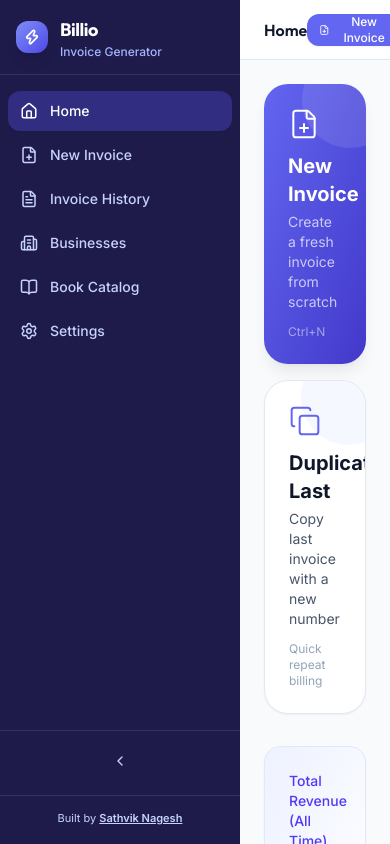
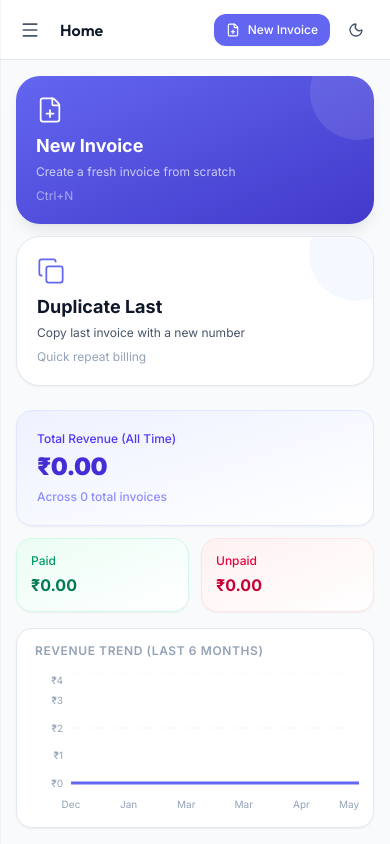
Before and after one commit to Sathvik-Nagesh/Billio, a React (Vite) app: page /invoice/new in a window 390 px wide. Built offline with nearby package versions, Linux system fonts and the light colour scheme; a web font is replaced by a local one.

Commit message:
feat: add core application layout, pages, and invoice management components

```diff
--- a/src/components/invoice/InvoiceForm.tsx
+++ b/src/components/invoice/InvoiceForm.tsx
@@ -300,8 +300,8 @@ export function InvoiceForm() {
           </div>
         </CardHeader>
         <CardContent className="px-2">
-          <div className="overflow-visible">
-            <table className="w-full min-w-[500px]">
+          <div className="table-responsive-container overflow-x-auto pb-1">
+            <table className="w-full min-w-[480px]">
               <thead>
                 <tr className="border-b border-[var(--color-border)]">
                   <th className="py-2 px-2 text-left text-xs font-medium text-[var(--color-text-muted)] w-8">#</th>
--- a/src/components/layout/AppLayout.tsx
+++ b/src/components/layout/AppLayout.tsx
@@ -23,18 +23,19 @@ function getTitle(pathname: string): string {
 export function AppLayout({ children }: { children: React.ReactNode }) {
   const location = useLocation();
   const title = getTitle(location.pathname);
+  const [mobileOpen, setMobileOpen] = React.useState(false);
 
   return (
     <>
       <Toaster position="top-right" richColors />
-      <div className="flex h-screen w-screen overflow-hidden bg-[var(--color-surface-secondary)]">
-        <Sidebar />
-      <div className="flex flex-col flex-1 overflow-hidden min-w-0">
-        <Header title={title} />
-        <main className="flex-1 overflow-hidden">
-          {children}
-        </main>
-      </div>
+      <div className="flex h-screen w-full overflow-hidden bg-[var(--color-surface-secondary)] relative">
+        <Sidebar mobileOpen={mobileOpen} onMobileClose={() => setMobileOpen(false)} />
+        <div className="flex flex-col flex-1 overflow-hidden min-w-0 w-full">
+          <Header title={title} onMobileMenuToggle={() => setMobileOpen(prev => !prev)} />
+          <main className="flex-1 overflow-hidden relative">
+            {children}
+          </main>
+        </div>
       </div>
     </>
   );
--- a/src/components/layout/Header.tsx
+++ b/src/components/layout/Header.tsx
@@ -1,15 +1,16 @@
 import React from 'react';
 import { useNavigate } from 'react-router-dom';
-import { Moon, Sun, FilePlus, ChevronDown } from 'lucide-react';
+import { Moon, Sun, FilePlus, Menu } from 'lucide-react';
 import { useThemeStore } from '@/stores/useThemeStore';
 import { useBusinessStore } from '@/stores/useBusinessStore';
-import { Button, Select } from '@/components/ui';
+import { Button } from '@/components/ui';
 
 interface HeaderProps {
   title: string;
+  onMobileMenuToggle?: () => void;
 }
 
-export function Header({ title }: HeaderProps) {
+export function Header({ title, onMobileMenuToggle }: HeaderProps) {
   const { mode, toggleMode } = useThemeStore();
   const { businesses, activeBusiness, setActiveBusiness } = useBusinessStore();
   const navigate = useNavigate();
@@ -17,22 +18,32 @@ export function Header({ title }: HeaderProps) {
   return (
     <header
       id="app-header"
-      className="flex items-center justify-between px-6 py-3 bg-[var(--color-surface)] border-b border-[var(--color-border)] no-print shrink-0 h-[60px]"
+      className="flex items-center justify-between px-4 sm:px-6 py-3 bg-[var(--color-surface)] border-b border-[var(--color-border)] no-print shrink-0 h-[60px]"
     >
-      <h1 className="text-base font-semibold text-[var(--color-text-primary)] font-display">
-        {title}
-      </h1>
+      <div className="flex items-center gap-3 min-w-0">
+        <button
+          onClick={onMobileMenuToggle}
+          className="md:hidden p-2 -ml-1 rounded-lg text-[var(--color-text-secondary)] hover:bg-[var(--color-surface-tertiary)] hover:text-[var(--color-text-primary)] transition-all cursor-pointer"
+          aria-label="Open menu"
+        >
+          <Menu size={20} />
+        </button>
 
-      <div className="flex items-center gap-3">
+        <h1 className="text-base font-semibold text-[var(--color-text-primary)] font-display truncate">
+          {title}
+        </h1>
+      </div>
+
+      <div className="flex items-center gap-2 sm:gap-3">
         {/* Business Selector */}
         {businesses.length > 0 && (
-          <div className="flex items-center gap-2">
-            <span className="text-xs text-[var(--color-text-muted)] hidden sm:block">Business:</span>
+          <div className="flex items-center gap-2 max-w-[140px] sm:max-w-xs">
+            <span className="text-xs text-[var(--color-text-muted)] hidden md:block">Business:</span>
             <select
               id="header-business-selector"
               value={activeBusiness?.id ?? ''}
               onChange={(e) => setActiveBusiness(e.target.value)}
-              className="h-8 pl-3 pr-8 rounded-lg border border-[var(--color-border)] bg-[var(--color-surface-secondary)] text-sm text-[var(--color-text-primary)] focus:outline-none focus:ring-2 focus:ring-[var(--color-primary)] focus:border-transparent transition-all cursor-pointer"
+              className="h-8 pl-2 pr-6 sm:pl-3 sm:pr-8 rounded-lg border border-[var(--color-border)] bg-[var(--color-surface-secondary)] text-xs sm:text-sm text-[var(--color-text-primary)] focus:outline-none focus:ring-2 focus:ring-[var(--color-primary)] focus:border-transparent transition-all cursor-pointer truncate"
             >
               {businesses.map(biz => (
                 <option key={biz.id} value={biz.id}>{biz.name}</option>
@@ -56,7 +67,7 @@ export function Header({ title }: HeaderProps) {
         <button
           id="theme-toggle"
           onClick={toggleMode}
-          className="h-9 w-9 rounded-lg flex items-center justify-center text-[var(--color-text-secondary)] hover:bg-[var(--color-surface-tertiary)] hover:text-[var(--color-text-primary)] transition-all duration-150"
+          className="h-9 w-9 rounded-lg flex items-center justify-center text-[var(--color-text-secondary)] hover:bg-[var(--color-surface-tertiary)] hover:text-[var(--color-text-primary)] transition-all duration-150 cursor-pointer"
           title={mode === 'light' ? 'Switch to dark mode' : 'Switch to light mode'}
         >
           {mode === 'light' ? <Moon size={16} /> : <Sun size={16} />}
--- a/src/components/layout/Sidebar.tsx
+++ b/src/components/layout/Sidebar.tsx
@@ -1,8 +1,8 @@
 import React from 'react';
-import { NavLink, useNavigate } from 'react-router-dom';
+import { NavLink } from 'react-router-dom';
 import {
   Home, FilePlus, FileText, Building2, Settings, BookOpen,
-  ChevronLeft, ChevronRight, Zap
+  ChevronLeft, ChevronRight, Zap, X
 } from 'lucide-react';
 import { useAppStore } from '@/stores/useAppStore';
 import { useBusinessStore } from '@/stores/useBusinessStore';
@@ -17,32 +17,60 @@ const navItems = [
   { to: '/settings', icon: Settings, label: 'Settings', id: 'nav-settings' },
 ];
 
-export function Sidebar() {
+interface SidebarProps {
+  mobileOpen?: boolean;
+  onMobileClose?: () => void;
+}
+
+export function Sidebar({ mobileOpen = false, onMobileClose }: SidebarProps) {
   const { sidebarCollapsed, toggleSidebar } = useAppStore();
   const { activeBusiness } = useBusinessStore();
 
   return (
+    <>
+      {/* Mobile Backdrop Overlay */}
+      {mobileOpen && (
+        <div
+          className="fixed inset-0 bg-black/60 backdrop-blur-xs z-40 md:hidden transition-opacity animate-fade-in"
+          onClick={onMobileClose}
+          aria-hidden="true"
+        />
+      )}
+
       <aside
         id="app-sidebar"
-      className={`flex flex-col h-full bg-[var(--color-sidebar)] transition-all duration-300 ease-in-out relative z-30 no-print ${
-        sidebarCollapsed ? 'w-16' : 'w-60'
-      }`}
+        className={`flex flex-col h-full bg-[var(--color-sidebar)] transition-all duration-300 ease-in-out z-50 no-print
+          fixed inset-y-0 left-0 md:static
+          ${mobileOpen ? 'translate-x-0 w-64 shadow-2xl' : '-translate-x-full md:translate-x-0'}
+          ${sidebarCollapsed ? 'md:w-16' : 'md:w-60'}
+        `}
       >
-      {/* Logo */}
-      <div className="flex items-center gap-3 px-4 py-4 border-b border-white/10">
+        {/* Logo & Mobile Close */}
+        <div className="flex items-center justify-between px-4 py-4 border-b border-white/10">
+          <div className="flex items-center gap-3">
             <div className="w-8 h-8 rounded-lg bg-gradient-to-br from-[var(--color-primary-400)] to-[var(--color-primary-600)] flex items-center justify-center flex-shrink-0 shadow-lg">
               <Zap size={16} className="text-white" strokeWidth={2.5} />
             </div>
-        {!sidebarCollapsed && (
+            {(!sidebarCollapsed || mobileOpen) && (
               <div className="animate-fade-in">
                 <span className="text-white font-bold text-lg tracking-tight font-display">Billio</span>
                 <div className="text-xs text-[var(--color-primary-300)] font-medium leading-none mt-0.5">Invoice Generator</div>
               </div>
             )}
           </div>
+          {mobileOpen && (
+            <button
+              onClick={onMobileClose}
+              className="md:hidden p-1.5 rounded-lg text-white/70 hover:text-white hover:bg-white/10 transition-colors"
+              aria-label="Close menu"
+            >
+              <X size={20} />
+            </button>
+          )}
+        </div>
 
         {/* Active Business Badge */}
-      {!sidebarCollapsed && activeBusiness && (
+        {(!sidebarCollapsed || mobileOpen) && activeBusiness && (
           <div className="mx-3 mt-3 px-3 py-2 rounded-lg bg-white/5 border border-white/10 animate-fade-in">
             <div className="text-xs text-[var(--color-sidebar-text)] font-medium truncate leading-none mb-0.5">Active Business</div>
             <div className="text-sm text-white font-semibold truncate">{activeBusiness.name}</div>
@@ -51,13 +79,16 @@ export function Sidebar() {
 
         {/* Navigation */}
         <nav className="flex-1 px-2 py-4 space-y-1 overflow-y-auto">
-        {navItems.map(({ to, icon: Icon, label, id }) => (
-          sidebarCollapsed ? (
+          {navItems.map(({ to, icon: Icon, label, id }) => {
+            const isCollapsedOnDesktop = sidebarCollapsed && !mobileOpen;
+
+            return isCollapsedOnDesktop ? (
               <Tooltip key={to} content={label}>
                 <NavLink
                   to={to}
                   id={id}
                   end={to === '/'}
+                  onClick={onMobileClose}
                   className={({ isActive }) =>
                     `flex items-center justify-center h-10 w-10 mx-auto rounded-lg transition-all duration-150 ${
                       isActive
@@ -75,6 +106,7 @@ export function Sidebar() {
                 to={to}
                 id={id}
                 end={to === '/'}
+                onClick={onMobileClose}
                 className={({ isActive }) =>
                   `flex items-center gap-3 h-10 px-3 rounded-lg transition-all duration-150 text-sm font-medium ${
                     isActive
@@ -86,12 +118,12 @@ export function Sidebar() {
                 <Icon size={18} className="flex-shrink-0" />
                 <span className="animate-fade-in truncate">{label}</span>
               </NavLink>
-          )
-        ))}
+            );
+          })}
         </nav>
 
-      {/* Collapse Toggle */}
-      <div className="px-2 pb-4 border-t border-white/10 pt-3">
+        {/* Collapse Toggle (Desktop only) */}
+        <div className="hidden md:block px-2 pb-4 border-t border-white/10 pt-3">
           <button
             onClick={toggleSidebar}
             id="sidebar-toggle"
@@ -101,8 +133,9 @@ export function Sidebar() {
             {sidebarCollapsed ? <ChevronRight size={16} /> : <ChevronLeft size={16} />}
           </button>
         </div>
+
         {/* Built By */}
-      {!sidebarCollapsed && (
+        {(!sidebarCollapsed || mobileOpen) && (
           <div className="px-4 pb-4 pt-2 text-center animate-fade-in border-t border-white/10 mt-auto">
             <a
               href="https://www.instagram.com/sathvik_nagesh/"
@@ -115,5 +148,6 @@ export function Sidebar() {
           </div>
         )}
       </aside>
+    </>
   );
 }
--- a/src/index.css
+++ b/src/index.css
@@ -81,12 +81,20 @@ body {
   color: var(--color-text-primary);
   overflow: hidden;
   height: 100vh;
-  width: 100vw;
+  height: 100dvh;
+  width: 100%;
+  max-width: 100%;
+  padding-top: env(safe-area-inset-top);
+  padding-right: env(safe-area-inset-right);
+  padding-bottom: env(safe-area-inset-bottom);
+  padding-left: env(safe-area-inset-left);
 }
 
 #root {
   height: 100vh;
-  width: 100vw;
+  height: 100dvh;
+  width: 100%;
+  max-width: 100%;
   display: flex;
   overflow: hidden;
 }
@@ -216,7 +224,22 @@ input[type=number] { -moz-appearance: textfield; }
 
 /* Line item table */
 .line-item-row:hover .row-actions { opacity: 1; }
-.row-actions { opacity: 0.5; transition: opacity 0.15s ease; }
+.row-actions { opacity: 0.8; transition: opacity 0.15s ease; }
+@media (max-width: 768px) {
+  .row-actions { opacity: 1; }
+}
+
+/* Touch & Mobile UX Utilities */
+.touch-target {
+  min-height: 44px;
+  min-width: 44px;
+}
+
+.table-responsive-container {
+  width: 100%;
+  overflow-x: auto;
+  -webkit-overflow-scrolling: touch;
+}
 
 /* Status badges */
 .status-draft {
--- a/src/pages/HomePage.tsx
+++ b/src/pages/HomePage.tsx
@@ -161,61 +161,61 @@ export function HomePage() {
     businesses.find(b => b.id === id) ?? null;
 
   return (
-    <div className="h-full overflow-y-auto p-6 animate-fade-in">
+    <div className="h-full overflow-y-auto p-4 sm:p-6 animate-fade-in">
       {/* Quick Actions */}
-      <div className="grid grid-cols-1 sm:grid-cols-2 gap-4 mb-8">
+      <div className="grid grid-cols-1 sm:grid-cols-2 gap-3 sm:gap-4 mb-6 sm:mb-8">
         <button
           id="home-new-invoice-btn"
           onClick={handleNewInvoice}
-          className="group relative overflow-hidden rounded-2xl bg-gradient-to-br from-[var(--color-primary-500)] to-[var(--color-primary-700)] p-6 text-white text-left transition-transform hover:scale-[1.02] active:scale-[0.98] shadow-lg cursor-pointer"
+          className="group relative overflow-hidden rounded-2xl bg-gradient-to-br from-[var(--color-primary-500)] to-[var(--color-primary-700)] p-5 sm:p-6 text-white text-left transition-transform hover:scale-[1.02] active:scale-[0.98] shadow-lg cursor-pointer"
         >
           <div className="absolute top-0 right-0 w-24 h-24 bg-white/10 rounded-full -translate-y-8 translate-x-8" />
-          <FilePlus size={32} className="mb-3 relative z-10" strokeWidth={1.5} />
-          <div className="text-xl font-bold relative z-10">New Invoice</div>
-          <div className="text-sm text-white/70 relative z-10 mt-1">Create a fresh invoice from scratch</div>
-          <div className="mt-3 text-xs text-white/50 relative z-10">Ctrl+N</div>
+          <FilePlus size={28} className="mb-2 sm:mb-3 relative z-10" strokeWidth={1.5} />
+          <div className="text-lg sm:text-xl font-bold relative z-10">New Invoice</div>
+          <div className="text-xs sm:text-sm text-white/70 relative z-10 mt-1">Create a fresh invoice from scratch</div>
+          <div className="mt-2 sm:mt-3 text-xs text-white/50 relative z-10">Ctrl+N</div>
         </button>
 
         <button
           id="home-duplicate-btn"
           onClick={handleDuplicateLast}
-          className="group relative overflow-hidden rounded-2xl bg-[var(--color-surface)] border border-[var(--color-border)] p-6 text-left transition-transform hover:scale-[1.02] active:scale-[0.98] shadow-sm hover:shadow-md cursor-pointer"
+          className="group relative overflow-hidden rounded-2xl bg-[var(--color-surface)] border border-[var(--color-border)] p-5 sm:p-6 text-left transition-transform hover:scale-[1.02] active:scale-[0.98] shadow-xs hover:shadow-md cursor-pointer"
         >
           <div className="absolute top-0 right-0 w-24 h-24 bg-[var(--color-primary-50)] dark:bg-[var(--color-primary-900)] rounded-full -translate-y-8 translate-x-8 opacity-50" />
-          <Copy size={32} className="mb-3 text-[var(--color-primary)] relative z-10" strokeWidth={1.5} />
-          <div className="text-xl font-bold text-[var(--color-text-primary)] relative z-10">Duplicate Last</div>
-          <div className="text-sm text-[var(--color-text-secondary)] relative z-10 mt-1">Copy last invoice with a new number</div>
-          <div className="mt-3 text-xs text-[var(--color-text-muted)] relative z-10">Quick repeat billing</div>
+          <Copy size={28} className="mb-2 sm:mb-3 text-[var(--color-primary)] relative z-10" strokeWidth={1.5} />
+          <div className="text-lg sm:text-xl font-bold text-[var(--color-text-primary)] relative z-10">Duplicate Last</div>
+          <div className="text-xs sm:text-sm text-[var(--color-text-secondary)] relative z-10 mt-1">Copy last invoice with a new number</div>
+          <div className="mt-2 sm:mt-3 text-xs text-[var(--color-text-muted)] relative z-10">Quick repeat billing</div>
         </button>
       </div>
 
       {/* Stats & Chart */}
-      <div className="grid grid-cols-1 lg:grid-cols-3 gap-6 mb-8">
-        <div className="flex flex-col gap-4">
-          <Card className="p-6 flex flex-col justify-center bg-gradient-to-br from-indigo-50 to-white dark:from-indigo-950/20 dark:to-transparent border-indigo-100 dark:border-indigo-900/50 flex-1">
-            <div className="text-sm font-medium text-indigo-600 dark:text-indigo-400 mb-2">Total Revenue (All Time)</div>
-            <div className="text-3xl lg:text-4xl font-black text-indigo-700 dark:text-indigo-400 tracking-tight">
+      <div className="grid grid-cols-1 lg:grid-cols-3 gap-4 sm:gap-6 mb-6 sm:mb-8">
+        <div className="flex flex-col gap-3 sm:gap-4">
+          <Card className="p-5 sm:p-6 flex flex-col justify-center bg-gradient-to-br from-indigo-50 to-white dark:from-indigo-950/20 dark:to-transparent border-indigo-100 dark:border-indigo-900/50 flex-1">
+            <div className="text-xs sm:text-sm font-medium text-indigo-600 dark:text-indigo-400 mb-1 sm:mb-2">Total Revenue (All Time)</div>
+            <div className="text-2xl sm:text-3xl lg:text-4xl font-black text-indigo-700 dark:text-indigo-400 tracking-tight truncate">
               {formatINR(totalRevenue)}
             </div>
-            <div className="text-xs text-indigo-500/70 dark:text-indigo-400/50 mt-2 font-medium">
+            <div className="text-xs text-indigo-500/70 dark:text-indigo-400/50 mt-1.5 sm:mt-2 font-medium">
               Across {invoiceRepository.getAll().length} total invoices
             </div>
           </Card>
 
-          <div className="grid grid-cols-2 gap-4">
-            <Card className="p-4 flex flex-col justify-center bg-gradient-to-br from-emerald-50 to-white dark:from-emerald-950/20 dark:to-transparent border-emerald-100 dark:border-emerald-900/50">
+          <div className="grid grid-cols-2 gap-3 sm:gap-4">
+            <Card className="p-3.5 sm:p-4 flex flex-col justify-center bg-gradient-to-br from-emerald-50 to-white dark:from-emerald-950/20 dark:to-transparent border-emerald-100 dark:border-emerald-900/50">
               <div className="text-xs font-medium text-emerald-600 dark:text-emerald-400 mb-1">Paid</div>
-              <div className="text-lg font-bold text-emerald-700 dark:text-emerald-400 truncate" title={formatINR(totalPaid)}>{formatINR(totalPaid)}</div>
+              <div className="text-base sm:text-lg font-bold text-emerald-700 dark:text-emerald-400 truncate" title={formatINR(totalPaid)}>{formatINR(totalPaid)}</div>
             </Card>
-            <Card className="p-4 flex flex-col justify-center bg-gradient-to-br from-rose-50 to-white dark:from-rose-950/20 dark:to-transparent border-rose-100 dark:border-rose-900/50">
+            <Card className="p-3.5 sm:p-4 flex flex-col justify-center bg-gradient-to-br from-rose-50 to-white dark:from-rose-950/20 dark:to-transparent border-rose-100 dark:border-rose-900/50">
               <div className="text-xs font-medium text-rose-600 dark:text-rose-400 mb-1">Unpaid</div>
-              <div className="text-lg font-bold text-rose-700 dark:text-rose-400 truncate" title={formatINR(totalUnpaid)}>{formatINR(totalUnpaid)}</div>
+              <div className="text-base sm:text-lg font-bold text-rose-700 dark:text-rose-400 truncate" title={formatINR(totalUnpaid)}>{formatINR(totalUnpaid)}</div>
             </Card>
           </div>
         </div>
 
-        <Card className="p-4 lg:col-span-2 h-[200px] lg:h-auto lg:min-h-[220px]">
-          <div className="text-xs font-semibold text-[var(--color-text-muted)] mb-4 ml-2 uppercase tracking-wider">Revenue Trend (Last 6 Months)</div>
+        <Card className="p-3.5 sm:p-4 lg:col-span-2 h-[200px] sm:h-[220px] lg:h-auto lg:min-h-[220px] flex flex-col justify-between">
+          <div className="text-xs font-semibold text-[var(--color-text-muted)] mb-2 sm:mb-4 ml-1 sm:ml-2 uppercase tracking-wider">Revenue Trend (Last 6 Months)</div>
           <div className="h-[140px] w-full">
             <ResponsiveContainer width="100%" height="100%">
               <AreaChart data={chartData} margin={{ top: 0, right: 0, left: -20, bottom: 0 }}>
```
Also changed, not shown: src/pages/BookCatalogPage.tsx (+6 -4 lines), src/pages/InvoiceHistoryPage.tsx (+22 -17 lines), src/pages/NewInvoicePage.tsx (+27 -9 lines). Lines whose indentation alone changed are shown as unchanged.
